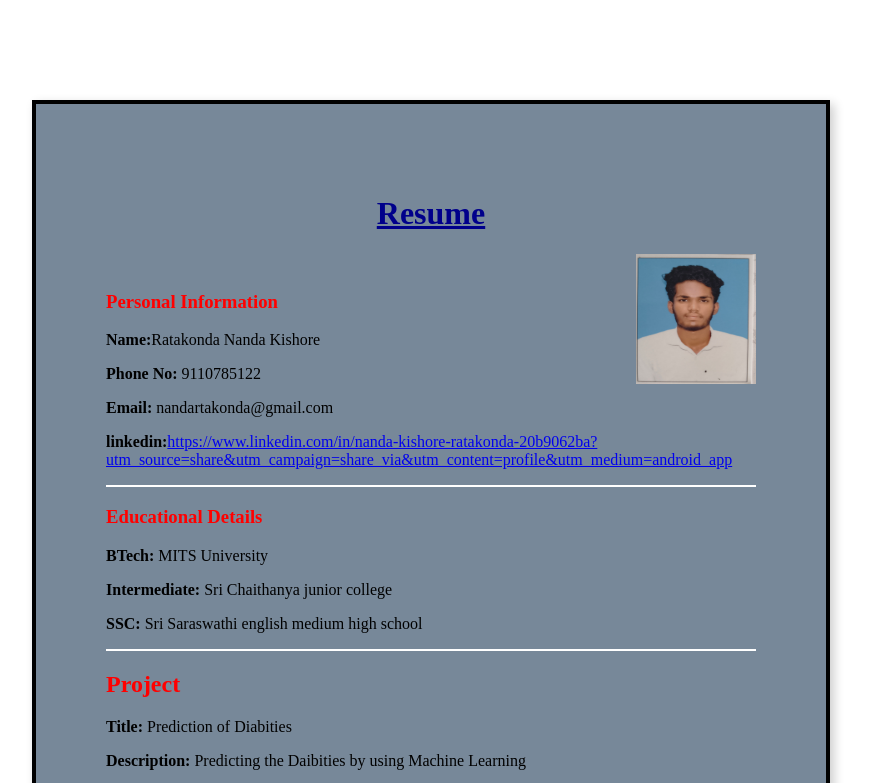
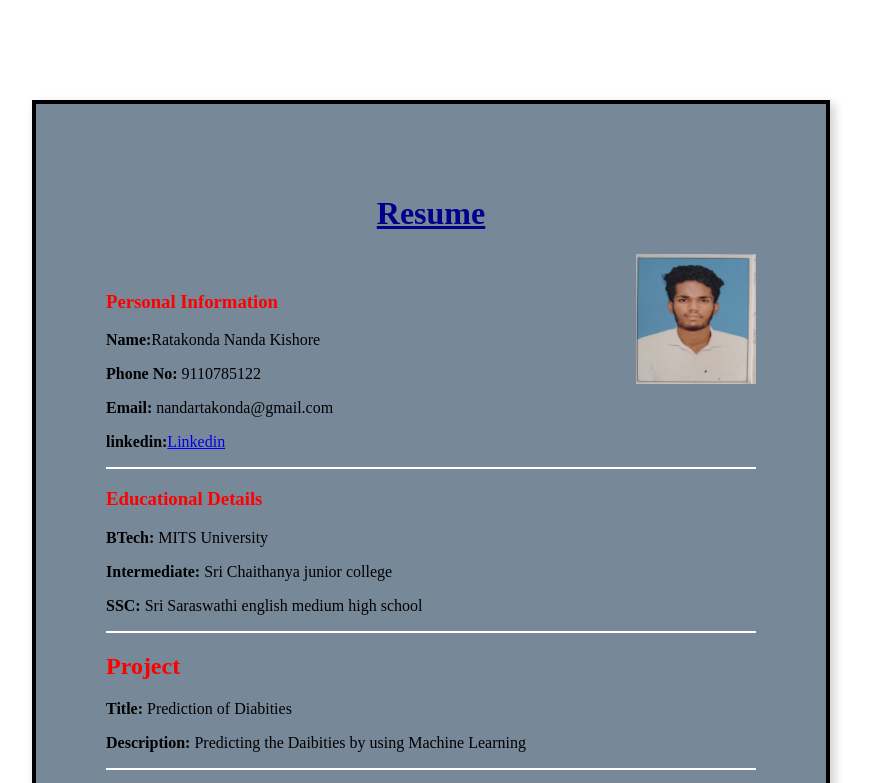
Before and after one commit to nanda-1231/protofolio, a plain HTML site: page index.html in a window 1280 px wide. Shown: the top 783 px of the page, without its empty margins (209-1078 px from the left). Drawn offline with Linux system fonts and the light colour scheme.

Commit message:
Update index.html

```diff
--- a/index.html
+++ b/index.html
@@ -14,7 +14,7 @@
         <p><strong>Name:</strong>Ratakonda Nanda Kishore</p>
         <p><strong>Phone No:</strong> 9110785122</p>
         <p><strong>Email:</strong> nandartakonda@gmail.com</p>
-        <p><strong>linkedin:</strong><a href="https://www.linkedin.com/in/nanda-kishore-ratakonda-20b9062ba?utm_source=share&utm_campaign=share_via&utm_content=profile&utm_medium=android_app">https://www.linkedin.com/in/nanda-kishore-ratakonda-20b9062ba?utm_source=share&utm_campaign=share_via&utm_content=profile&utm_medium=android_app</a></p>
+        <p><strong>linkedin:</strong><a href="https://www.linkedin.com/in/nanda-kishore-ratakonda-20b9062ba?utm_source=share&utm_campaign=share_via&utm_content=profile&utm_medium=android_app">Linkedin</a></p>
 
 
         <hr>
```
